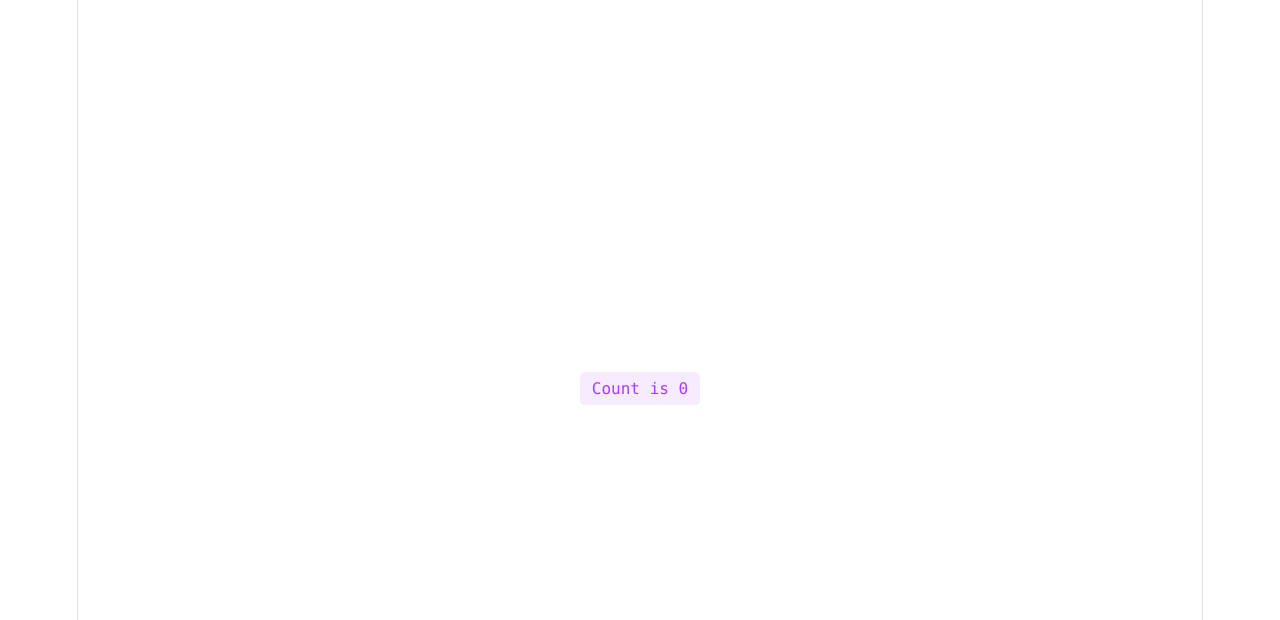
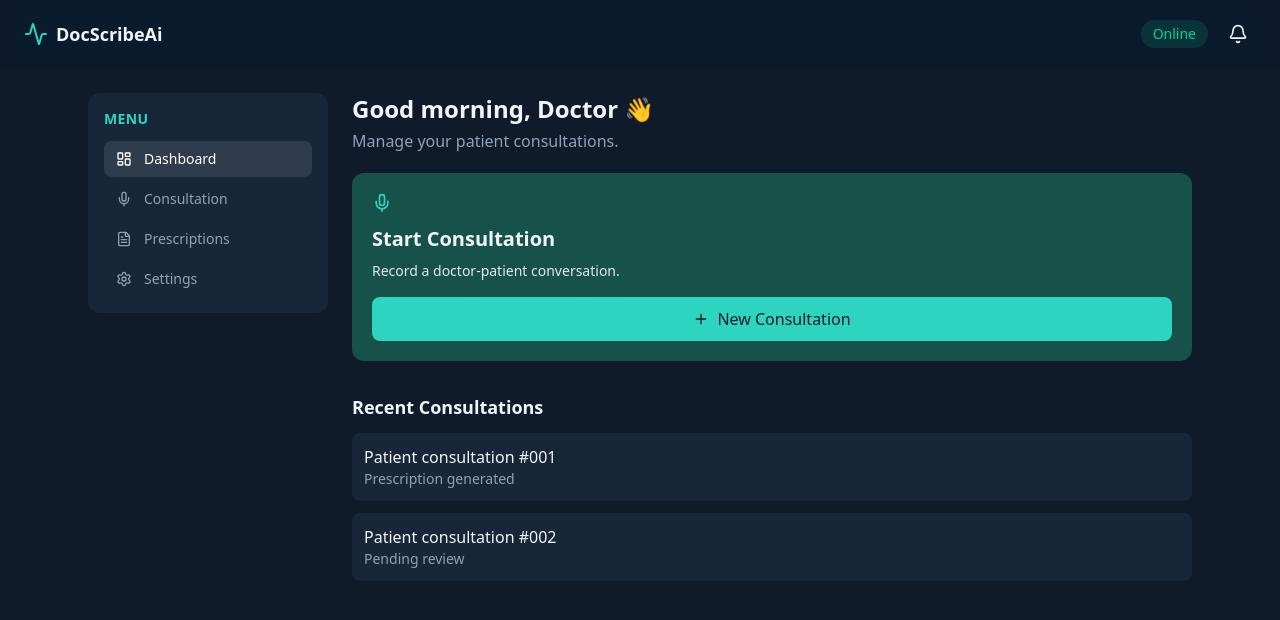
Before and after one commit to Avinash01715/DocScribeAI, a React app in the folder frontend/: page / in a window 1280 px wide. Shown: the top 620 px of the page. Built offline with nearby package versions, Linux system fonts and the light colour scheme; the HTML template or start-up script is replaced by a standard one.

Commit message:
dashboard layout setup: [Navbar, sidebar]

```diff
--- a/frontend/package.json
+++ b/frontend/package.json
@@ -10,8 +10,11 @@
     "preview": "vite preview"
   },
   "dependencies": {
+    "@tailwindcss/vite": "^4.3.4",
+    "lucide-react": "^1.66.0",
     "react": "^19.3.1",
-    "react-dom": "^19.3.1"
+    "react-dom": "^19.3.1",
+    "tailwindcss": "^4.3.4"
   },
   "devDependencies": {
     "@eslint/js": "^10.0.1",
--- a/frontend/src/App.jsx
+++ b/frontend/src/App.jsx
@@ -3,25 +3,9 @@ import heroImg from './assets/hero.png'
 import reactLogo from './assets/react.svg'
 import viteLogo from './assets/vite.svg'
 import './App.css'
+import { Mic, FileText, Stethoscope, Activity } from 'lucide-react'
+import Dashboard from './pages/Dashboard'
 
-function App() {
-  const [count, setCount] = useState(0)
-
-  return (
-    <>
-      <section id="center">
-
-        <button
-          type="button"
-          className="counter"
-          onClick={() => setCount((count) => count + 1)}
-        >
-          Count is {count}
-        </button>
-      </section>
-
-    </>
-  )
+export default function App() {
+  return <Dashboard />
 }
-
-export default App
--- /dev/null
+++ b/frontend/src/components/layout/DashboardLayout.jsx
@@ -0,0 +1,15 @@
+import Navbar from './Navbar'
+import Sidebar, { BottomNav } from './Sidebar'
+
+export default function DashboardLayout({ children }) {
+  return (
+    <div className="min-h-screen pb-20 md:pb-0">
+      <Navbar />
+      <div className="mx-auto flex max-w-6xl gap-6 p-4 md:p-6">
+        <Sidebar />
+        <main className="min-w-0 flex-1">{children}</main>
+      </div>
+      <BottomNav />
+    </div>
+  )
+}
--- /dev/null
+++ b/frontend/src/components/layout/Navbar.jsx
@@ -0,0 +1,36 @@
+import { useEffect, useState } from 'react'
+import { Activity, Bell } from 'lucide-react'
+
+export default function Navbar() {
+  const [scrolled, setScrolled] = useState(false)
+
+  useEffect(() => {
+    const onScroll = () => setScrolled(window.scrollY > 8)
+    onScroll()
+    window.addEventListener('scroll', onScroll, { passive: true })
+    return () => window.removeEventListener('scroll', onScroll)
+  }, [])
+
+  return (
+    <header
+      className={`sticky top-0 z-40 flex items-center justify-between px-4 py-4 md:px-6
+        border-b backdrop-blur-xl backdrop-saturate-150 transition-all duration-300
+        ${scrolled
+          ? 'border-white/10 bg-ink/60 shadow-lg shadow-black/20'
+          : 'border-transparent bg-ink/30'}`}
+    >
+      <div className="flex items-center gap-2 text-lg font-semibold">
+        <Activity className="h-6 w-6 text-brand" />
+        DocScribeAi
+      </div>
+      <div className="flex items-center gap-3">
+        <span className="hidden rounded-full bg-emerald-500/15 px-3 py-1 text-sm font-medium text-emerald-400 md:inline">
+          Online
+        </span>
+        <button aria-label="Notifications" className="rounded-full p-2 transition hover:bg-white/10">
+          <Bell className="h-5 w-5" />
+        </button>
+      </div>
+    </header>
+  )
+}
--- /dev/null
+++ b/frontend/src/components/layout/Sidebar.jsx
@@ -0,0 +1,52 @@
+import { LayoutDashboard, Mic, FileText, Settings, User } from 'lucide-react'
+
+const sideItems = [
+  { label: 'Dashboard', icon: LayoutDashboard },
+  { label: 'Consultation', icon: Mic },
+  { label: 'Prescriptions', icon: FileText },
+  { label: 'Settings', icon: Settings },
+]
+
+const bottomItems = [
+  { label: 'Dashboard', icon: LayoutDashboard },
+  { label: 'Consultation', icon: Mic },
+  { label: 'Prescriptions', icon: FileText },
+  { label: 'Profile', icon: User },
+]
+
+export default function Sidebar({ active = 'Dashboard' }) {
+  return (
+    <aside className="hidden w-60 shrink-0 self-start rounded-xl bg-panel p-4 md:block">
+      <p className="mb-3 text-sm font-semibold uppercase tracking-wide text-brand">Menu</p>
+      <nav className="space-y-1">
+        {sideItems.map(({ label, icon: Icon }) => (
+          <button
+            key={label}
+            className={`flex w-full items-center gap-3 rounded-lg px-3 py-2 text-left text-sm ${
+              active === label ? 'bg-white/10 text-white' : 'text-slate-400 hover:bg-white/5'
+            }`}
+          >
+            <Icon className="h-4 w-4" />
+            {label}
+          </button>
+        ))}
+      </nav>
+    </aside>
+  )
+}
+
+export function BottomNav({ active = 'Dashboard' }) {
+  return (
+    <nav className="fixed inset-x-0 bottom-0 flex justify-around border-t border-white/10 bg-panel py-3 md:hidden">
+      {bottomItems.map(({ label, icon: Icon }) => (
+        <button
+          key={label}
+          aria-label={label}
+          className={active === label ? 'text-brand' : 'text-slate-400'}
+        >
+          <Icon className="h-6 w-6" />
+        </button>
+      ))}
+    </nav>
+  )
+}
--- a/frontend/src/index.css
+++ b/frontend/src/index.css
@@ -1,111 +1,14 @@
-:root {
-  --text: #6b6375;
-  --text-h: #08060d;
-  --bg: #fff;
-  --border: #e5e4e7;
-  --code-bg: #f4f3ec;
-  --accent: #aa3bff;
-  --accent-bg: rgba(170, 59, 255, 0.1);
-  --accent-border: rgba(170, 59, 255, 0.5);
-  --social-bg: rgba(244, 243, 236, 0.5);
-  --shadow:
-    rgba(0, 0, 0, 0.1) 0 10px 15px -3px, rgba(0, 0, 0, 0.05) 0 4px 6px -2px;
+@import "tailwindcss";
 
-  --sans: system-ui, 'Segoe UI', Roboto, sans-serif;
-  --heading: system-ui, 'Segoe UI', Roboto, sans-serif;
-  --mono: ui-monospace, Consolas, monospace;
-
-  font: 18px/145% var(--sans);
-  letter-spacing: 0.18px;
-  color-scheme: light dark;
-  color: var(--text);
-  background: var(--bg);
-  font-synthesis: none;
-  text-rendering: optimizeLegibility;
-  -webkit-font-smoothing: antialiased;
-  -moz-osx-font-smoothing: grayscale;
-
-  @media (max-width: 1024px) {
-    font-size: 16px;
-  }
-}
-
-@media (prefers-color-scheme: dark) {
-  :root {
-    --text: #9ca3af;
-    --text-h: #f3f4f6;
-    --bg: #16171d;
-    --border: #2e303a;
-    --code-bg: #1f2028;
-    --accent: #c084fc;
-    --accent-bg: rgba(192, 132, 252, 0.15);
-    --accent-border: rgba(192, 132, 252, 0.5);
-    --social-bg: rgba(47, 48, 58, 0.5);
-    --shadow:
-      rgba(0, 0, 0, 0.4) 0 10px 15px -3px, rgba(0, 0, 0, 0.25) 0 4px 6px -2px;
-  }
-
-  #social .button-icon {
-    filter: invert(1) brightness(2);
-  }
+@theme {
+  --color-ink: #0f1b2a;        /* page background */
+  --color-panel: #18263a;      /* cards, sidebar */
+  --color-brand-dark: #17524a; /* consultation card */
+  --color-brand: #2dd4bf;      /* teal accent, buttons */
 }
 
 body {
-  margin: 0;
+  background-color: var(--color-ink);
+  color: #f1f5f9;
+  font-family: system-ui, sans-serif;
 }
-
-#root {
-  width: 1126px;
-  max-width: 100%;
-  margin: 0 auto;
-  text-align: center;
-  border-inline: 1px solid var(--border);
-  min-height: 100svh;
-  display: flex;
-  flex-direction: column;
-  box-sizing: border-box;
-}
-
-h1,
-h2 {
-  font-family: var(--heading);
-  font-weight: 500;
-  color: var(--text-h);
-}
-
-h1 {
-  font-size: 56px;
-  letter-spacing: -1.68px;
-  margin: 32px 0;
-  @media (max-width: 1024px) {
-    font-size: 36px;
-    margin: 20px 0;
-  }
-}
-h2 {
-  font-size: 24px;
-  line-height: 118%;
-  letter-spacing: -0.24px;
-  margin: 0 0 8px;
-  @media (max-width: 1024px) {
-    font-size: 20px;
-  }
-}
-p {
-  margin: 0;
-}
-
-code,
-.counter {
-  font-family: var(--mono);
-  display: inline-flex;
-  border-radius: 4px;
-  color: var(--text-h);
-}
-
-code {
-  font-size: 15px;
-  line-height: 135%;
-  padding: 4px 8px;
-  background: var(--code-bg);
-}
--- /dev/null
+++ b/frontend/src/pages/Dashboard.jsx
@@ -0,0 +1,48 @@
+import { Mic, Plus } from 'lucide-react'
+import DashboardLayout from '../components/layout/DashboardLayout'
+
+const recent = [
+  { id: '001', status: 'Prescription generated' },
+  { id: '002', status: 'Pending review' },
+]
+
+function greeting() {
+  const h = new Date().getHours()
+  return h < 12 ? 'Good morning' : h < 17 ? 'Good afternoon' : 'Good evening'
+}
+
+export default function Dashboard() {
+  return (
+    <DashboardLayout>
+      <h1 className="text-2xl font-bold">{greeting()}, Doctor 👋</h1>
+      <p className="mt-1 text-slate-400">
+        <span className="md:hidden">Ready for your next consultation?</span>
+        <span className="hidden md:inline">Manage your patient consultations.</span>
+      </p>
+
+      <section className="mt-5 rounded-xl bg-brand-dark p-5">
+        <Mic className="h-5 w-5 text-brand" />
+        <h2 className="mt-3 text-xl font-semibold">
+          <span className="md:hidden">New Consultation</span>
+          <span className="hidden md:inline">Start Consultation</span>
+        </h2>
+        <p className="mt-2 text-sm text-slate-200">Record a doctor-patient conversation.</p>
+        <button className="mt-4 flex w-full items-center justify-center gap-2 rounded-lg bg-brand py-2.5 font-medium text-ink hover:opacity-90">
+          <Plus className="hidden h-4 w-4 md:inline" />
+          <span className="md:hidden">Start Recording</span>
+          <span className="hidden md:inline">New Consultation</span>
+        </button>
+      </section>
+
+      <h2 className="mt-8 text-lg font-semibold">Recent Consultations</h2>
+      <ul className="mt-3 space-y-3">
+        {recent.map((c) => (
+          <li key={c.id} className="rounded-lg bg-panel p-3">
+            <p className="font-medium">Patient consultation #{c.id}</p>
+            <p className="text-sm text-slate-400">{c.status}</p>
+          </li>
+        ))}
+      </ul>
+    </DashboardLayout>
+  )
+}
--- a/frontend/vite.config.js
+++ b/frontend/vite.config.js
@@ -1,7 +1,10 @@
+import { defineConfig } from 'vite'
 import react from '@vitejs/plugin-react'
-import { defineConfig } from 'vite'
+import tailwindcss from '@tailwindcss/vite'
 
-// https://vite.dev/config/
 export default defineConfig({
-  plugins: [react()],
+  plugins: [
+    react(),
+    tailwindcss(),
+  ],
 })
```
Also changed, not shown: 1 other file (tests, documents, lock files or other folders).
